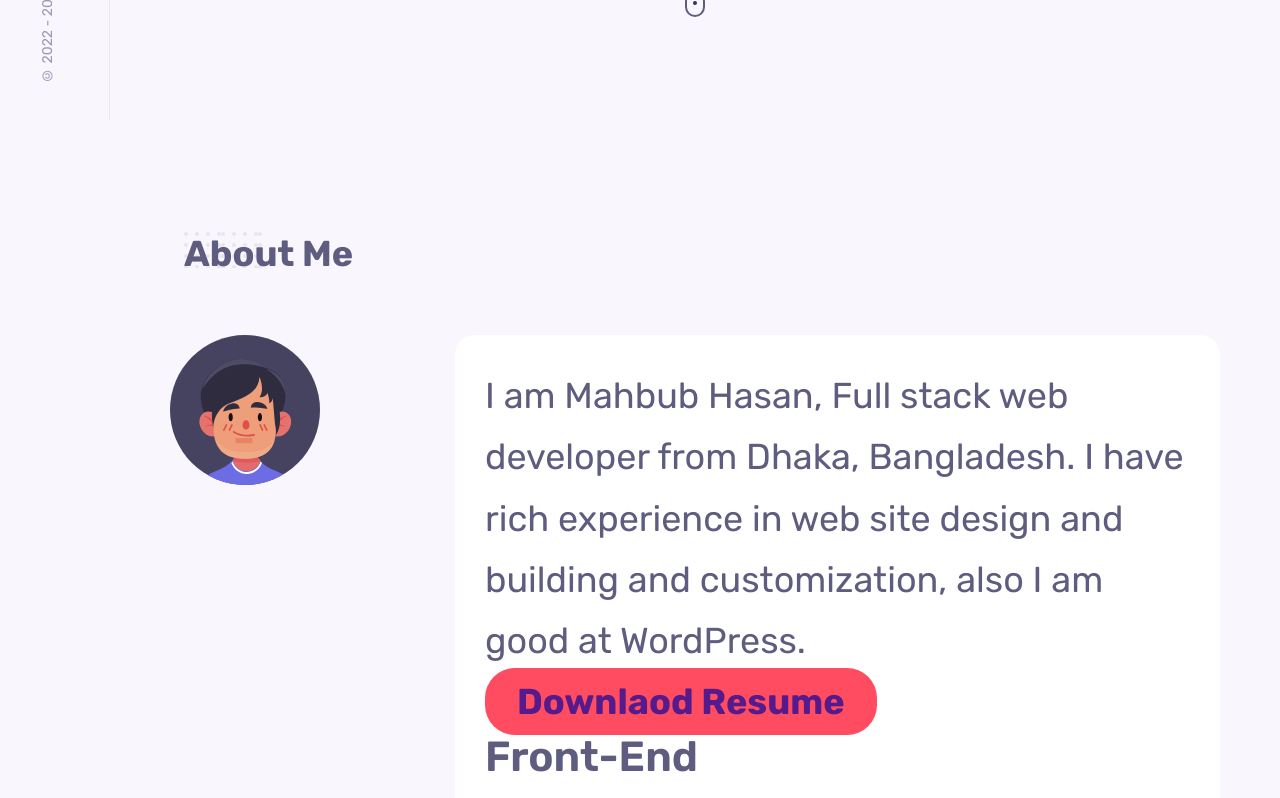
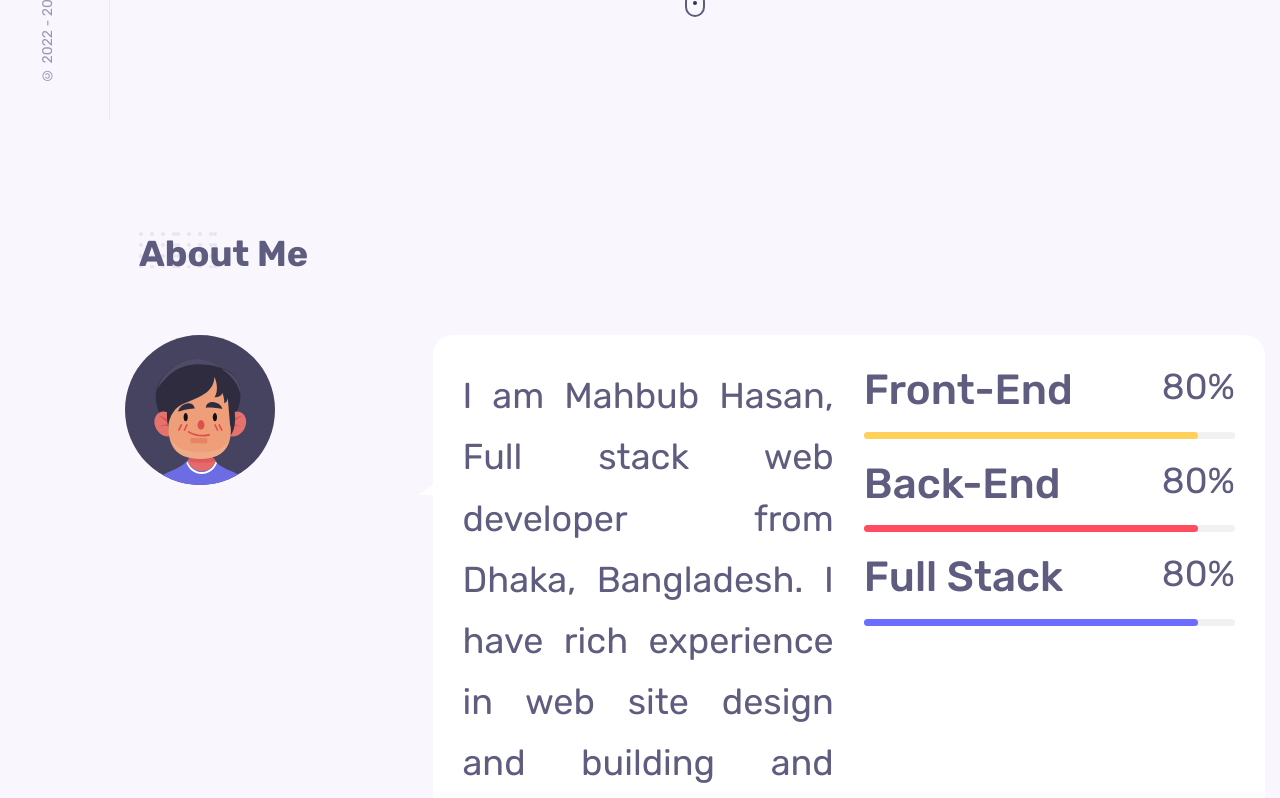
Before and after one commit to Mahabubhasan01/Zayan, a React (Create React App) app: page / in a window 1280 px wide. Shown: the part 680-1478 px from the top of the page. Built offline with nearby package versions, Linux system fonts and the light colour scheme.

Commit message:
status bar done

```diff
--- a/src/components/about/About.js
+++ b/src/components/about/About.js
@@ -14,16 +14,16 @@ const About = () => {
               rich experience in web site design and building and customization,
               also I am good at WordPress.
             </p>
-              <a href="" className="btn">Downlaod Resume</a>
+              <a href="" className="btn"> Resume</a>
           </div>
           <div className="about__skills grid">
             <div className="skills__data">
               <div className="skills__titles">
                 <h3 className="skills__name">Front-End</h3>
-                <span className="skills__number developement">80%</span>
+                <span className="skills__number ">80%</span>
               </div>
               <div className="skills__bar">
-                <span className="skills__percentage">
+                <span className="skills__percentage front__end">
 
                 </span>
               </div>
@@ -31,10 +31,10 @@ const About = () => {
             <div className="skills__data">
               <div className="skills__titles">
                 <h3 className="skills__name">Back-End</h3>
-                <span className="skills__number developement">80%</span>
+                <span className="skills__number ">80%</span>
               </div>
               <div className="skills__bar">
-                <span className="skills__percentage">
+                <span className="skills__percentage back__end">
 
                 </span>
               </div>
@@ -42,10 +42,10 @@ const About = () => {
             <div className="skills__data">
               <div className="skills__titles">
                 <h3 className="skills__name">Full Stack</h3>
-                <span className="skills__number developement">80%</span>
+                <span className="skills__number ">80%</span>
               </div>
               <div className="skills__bar">
-                <span className="skills__percentage">
+                <span className="skills__percentage full__stack">
 
                 </span>
               </div>
--- a/src/index.css
+++ b/src/index.css
@@ -100,7 +100,7 @@ img {
 /* Reusable css classes */
 
 .container {
-  max-width: 1080px;
+  /* max-width: 1550px; */
   padding-left: 15px;
   padding-right: 15px;
   margin: 0 auto;
--- a/src/styles/about.css
+++ b/src/styles/about.css
@@ -3,8 +3,65 @@
   column-gap: 1.875rem;
 }
 .about__data {
+  grid-template-columns: repeat(2, 1fr);
+  column-gap: 1.875rem;
+  align-items: flex-start;
+  position: relative;
   padding: 1.875rem;
   background-color: var(--container-color);
   box-shadow: var(--shadow);
   border-radius: var(--border-radius);
 }
+.about__data::before {
+  content: "";
+  width: 0;
+  height: 0;
+  border-top: 10px solid transparent;
+  border-right: 15px solid var(--container-color);
+  position: absolute;
+  left: -0.93rem;
+  top: 20%;
+}
+.about__description {
+  margin-bottom: 1rem;
+  text-align: justify;
+}
+.about__skills {
+  row-gap: 1.25rem;
+}
+.skills__titles {
+  display: flex;
+  justify-content: space-between;
+  margin-bottom: 1rem;
+}
+.skills__name {
+  font-style: var(--normal-font-size);
+  font-weight: var(--font-medium);
+}
+.skills__number {
+  line-height: 1.2;
+}
+.skills__bar,
+.skills__percentage {
+  height: 7px;
+  border-radius: 0.25rem;
+}
+.skills__bar {
+  background-color: #f1f1f1;
+}
+.skills__percentage {
+  display: block;
+  background-color: var(--first-color);
+}
+.front__end {
+  width: 90%;
+  background-color: rgb(255, 209, 92);
+}
+.back__end {
+  width: 90%;
+  background-color: rgb(255, 76, 96);
+}
+.full__stack {
+  width: 90%;
+  background-color: rgb(108, 108, 299);
+}
```
